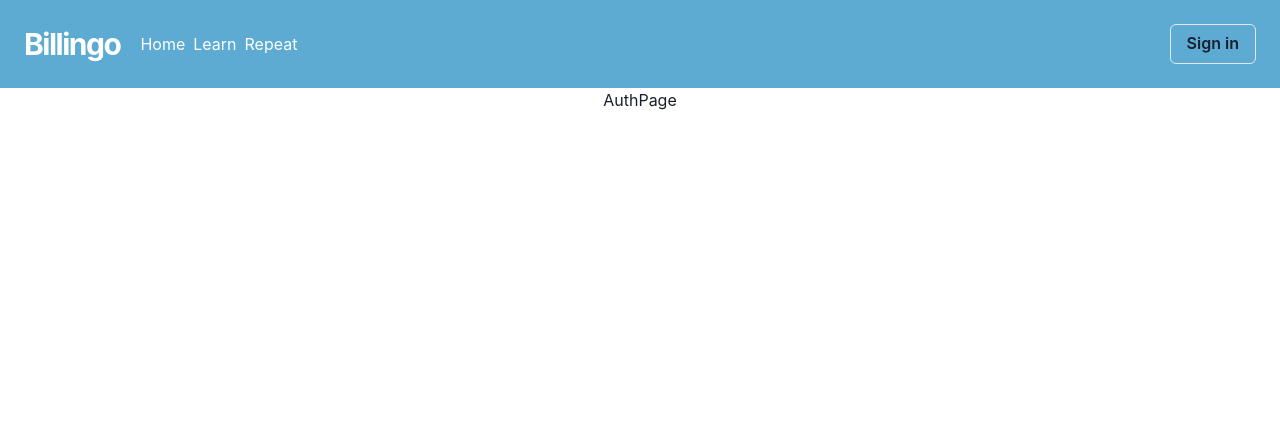
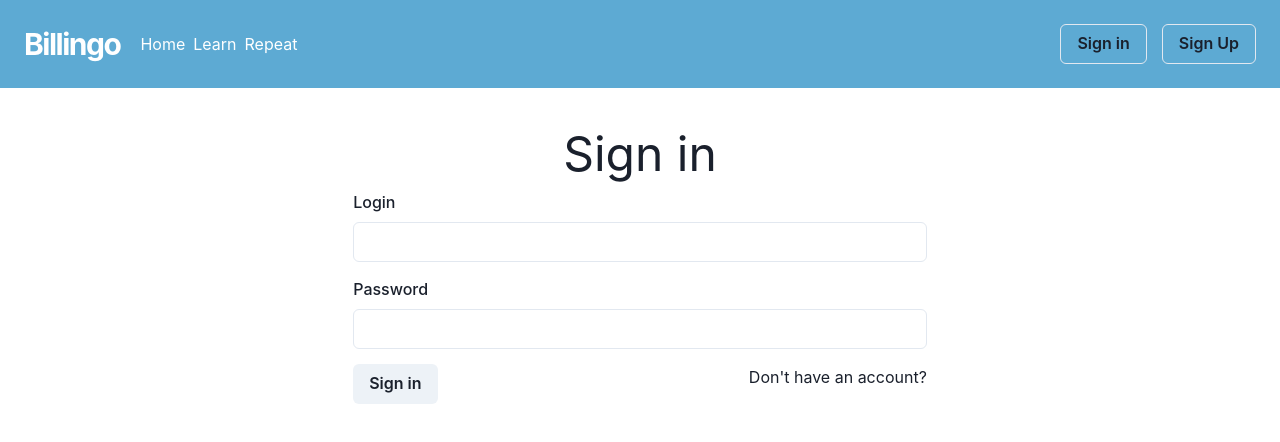
Before and after one commit to yeashy/Bilingo-frontend, a React (Create React App) app: page /signIn in a window 1280 px wide. Shown: the top 442 px of the page. Built offline with nearby package versions, Linux system fonts and the light colour scheme.

Commit message:
Свёрстаны формы для авторизации и регистрации.

```diff
--- a/src/App.jsx
+++ b/src/App.jsx
@@ -5,6 +5,8 @@ import SignInPage from './pages/SignInPage';
 import HomePage from './pages/HomePage';
 import LearnPage from './pages/LearnPage';
 import RepeatPage from './pages/RepeatPage';
+import SignUpPage from './pages/SignUpPage';
+
 function App() {
   return (
     <div className="App">
@@ -14,6 +16,7 @@ function App() {
           <Route path='/learn' element={<LearnPage/>}/>
           <Route path='/repeat' element={<RepeatPage/>}/>
           <Route path='/signIn' element={<SignInPage/>}/>
+          <Route path='/signUp' element={<SignUpPage/>}/>
         </Routes>
     </div>
   );
--- a/src/components/Navbar.jsx
+++ b/src/components/Navbar.jsx
@@ -56,11 +56,20 @@ function Navbar(props) {
                 mt={{ base: 4, md: 0 }}
             >
                 <Button
+                    mr='15px'
                     onClick={() => {navigate('/signIn')}}
                     variant="outline"
                     _hover={{ bg: "#7DB5D3" }}
                 >
                     Sign in
+                </Button>
+
+                <Button
+                    onClick={() => {navigate('/signUp')}}
+                    variant="outline"
+                    _hover={{ bg: "#7DB5D3" }}
+                >
+                    Sign Up
                 </Button>
             </Box>
         </Flex>
--- a/src/pages/SignInPage.jsx
+++ b/src/pages/SignInPage.jsx
@@ -1,6 +1,25 @@
+import { Text, Button, Container, Flex, FormControl, FormLabel, Input, Spacer } from "@chakra-ui/react";
+import { Link } from "react-router-dom";
+
 function SignInPage() {
     return (
-        <div>AuthPage</div>
+        <Container mt='30px'>
+             <Text fontSize='5xl'>Sign in</Text>
+            <FormControl>
+                <FormLabel htmlFor='login'>Login</FormLabel>
+                <Input id='login' type='login'/>
+
+                <FormLabel mt='15px' htmlFor='password'>Password</FormLabel>
+                <Input id='password' type='password'/>
+
+                <Flex alignItems='center'>
+                    <Button mt='15px'>Sign in</Button>
+                    <Spacer/>
+                    <Link to='/signUp'>Don't have an account?</Link>
+                </Flex>
+
+            </FormControl>
+        </Container>
     )
 }
 
--- /dev/null
+++ b/src/pages/SignUpPage.jsx
@@ -0,0 +1,27 @@
+import {Button, Container, Flex, FormControl, FormLabel, Input, Text } from "@chakra-ui/react";
+
+function SignUpPage() {
+    return (
+
+        <Container mt='30px'>
+            <Text fontSize='5xl'>Sign Up</Text>
+            <FormControl>
+                <FormLabel htmlFor='login'>Login</FormLabel>
+                <Input id='login' type='login' />
+
+                <FormLabel mt='15px' htmlFor='password'>Password</FormLabel>
+                <Input id='password' type='password' />
+
+                <FormLabel mt='15px' htmlFor='password'>Repeat password</FormLabel>
+                <Input id='repeatPassword' type='password' />
+
+                <Flex alignItems='center'>
+                    <Button mt='15px'>Sign Up</Button>
+                </Flex>
+
+            </FormControl>
+        </Container>
+    )
+}
+
+export default SignUpPage;
```
